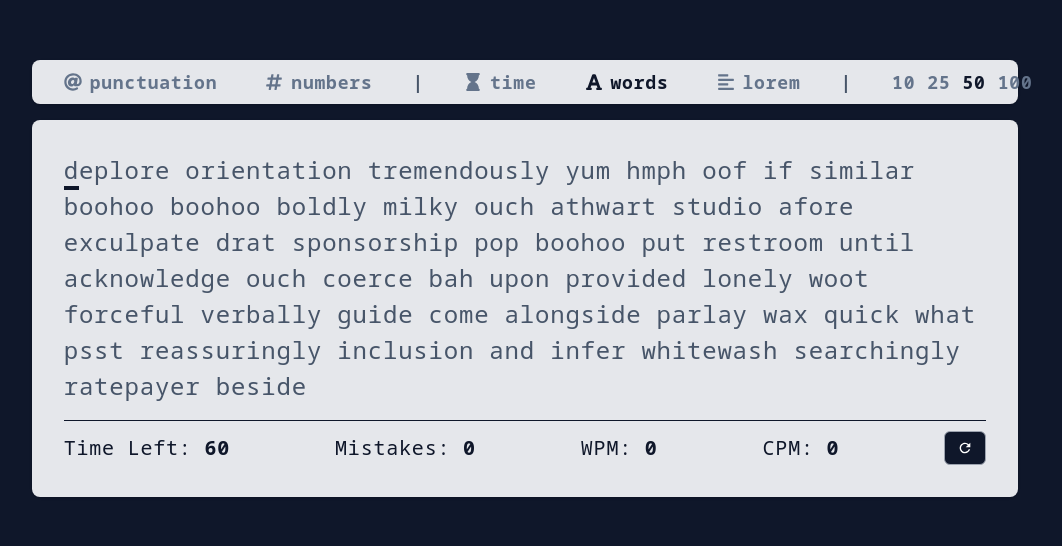
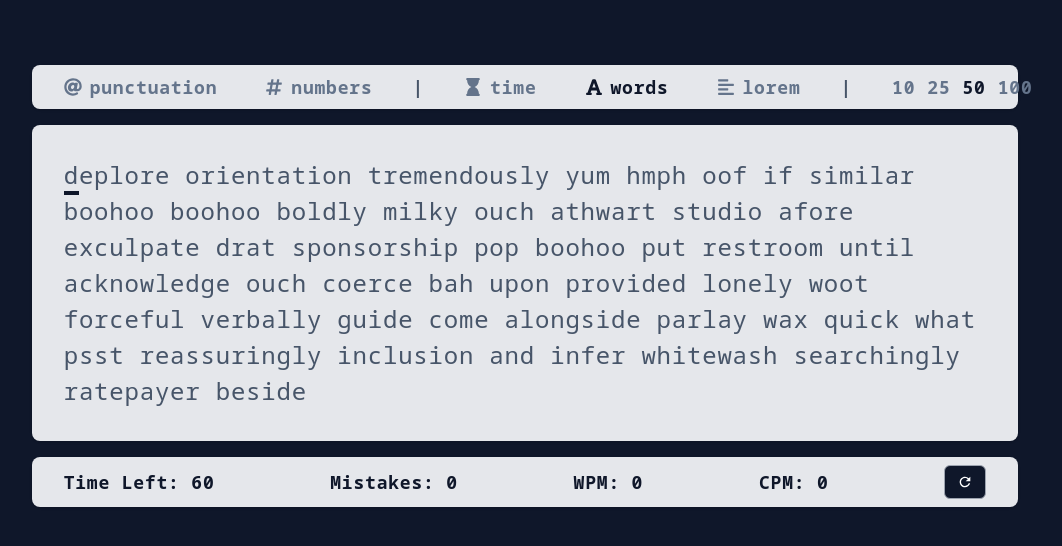
Before and after one commit to ihssmaheel-dev/type-type-go, a React (Vite) app: page / in a window 1280 px wide. Shown: the part 114-660 px from the top of the page, without its empty margins (115-1177 px from the left). Built offline with nearby package versions, Linux system fonts and the light colour scheme.

Commit message:
Style: Chnange the stats UI that aligns with typingModeSelector Component

```diff
--- a/src/components/Stats.tsx
+++ b/src/components/Stats.tsx
@@ -17,7 +17,7 @@ const Stats: React.FC<StatsProps> = ({
 	reset
 }) => {
 	return (
-		<div className="flex justify-between items-center mt-4 pt-2.5 text-xl border-t border-solid border-slate-900 text-slate-900">
+		<div className='w-10/12 p-2 px-8 rounded-lg bg-gray-200 shadow text-lg font-bold flex items-center justify-between text-slate-900 select-none'>
 			<p>Time Left: <strong>{timeLeft}</strong></p>
 			<p>Mistakes: <strong>{mistakes}</strong></p>
 			<p>WPM: <strong>{WPM}</strong></p>
--- a/src/components/TypingTest.tsx
+++ b/src/components/TypingTest.tsx
@@ -144,8 +144,8 @@ const TypingTest = () => {
 						correctWrong={correctWrong}
 						charRefs={charRefs}
 					/>
-					<Stats timeLeft={timeLeft} mistakes={mistakes} WPM={WPM} CPM={CPM} reset={reset} />
 			</div>
+			<Stats timeLeft={timeLeft} mistakes={mistakes} WPM={WPM} CPM={CPM} reset={reset} />
 		</div>
 	)
 }
```
Lines whose indentation alone changed are shown as unchanged.
